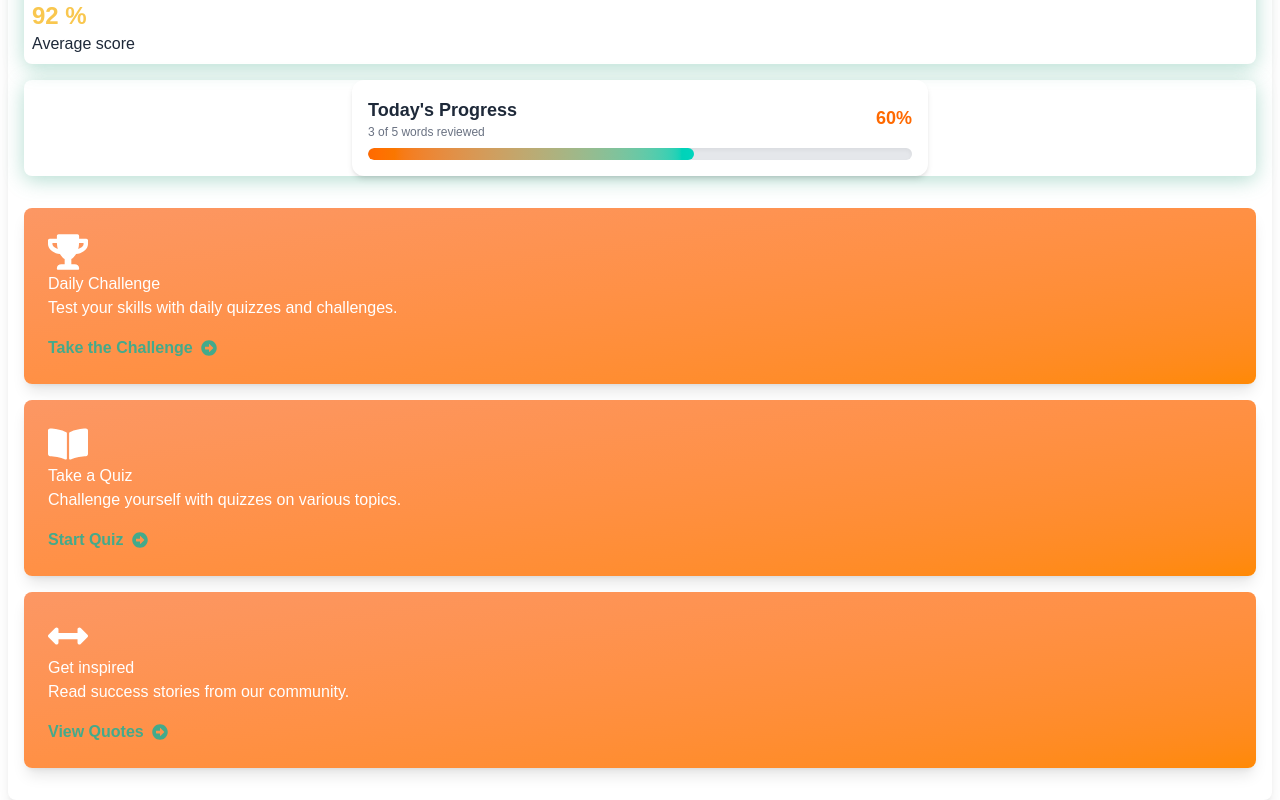
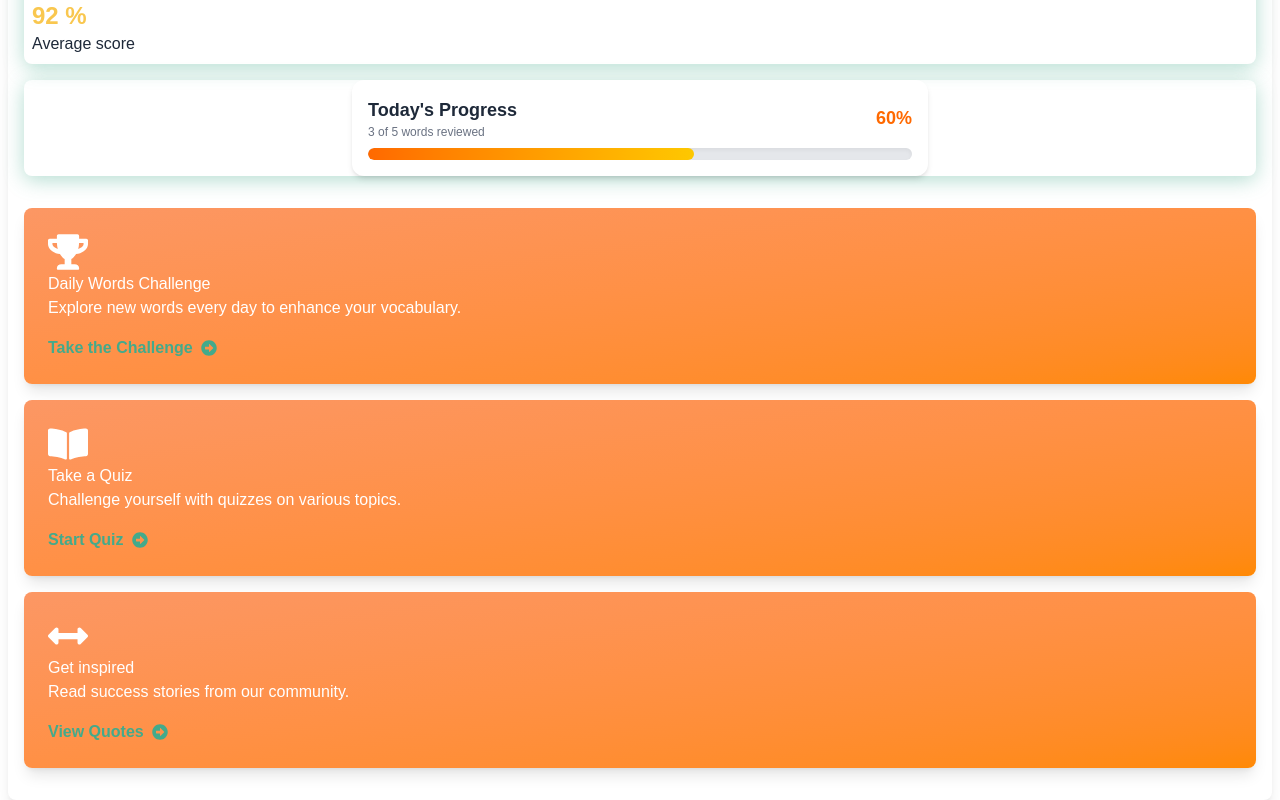
Before and after one commit to Githinji0/iHola, a React (Vite) app in the folder client/: page / in a window 1280 px wide. Shown: the part 1481-2281 px from the top of the page. Built offline with nearby package versions, Linux system fonts and the light colour scheme.

Commit message:
feat: Update HeroCard to use Link component and enhance HeroComponent with new card data; fix ProgressBar gradient

```diff
--- a/client/src/components/HeroCard.jsx
+++ b/client/src/components/HeroCard.jsx
@@ -1,15 +1,16 @@
-
+/* eslint-disable no-unused-vars */
+import { Link } from "react-router-dom"
 import { FaArrowAltCircleRight } from "react-icons/fa"
-const HeroCard = ({ icon, word, description, linkText }) => {
+const HeroCard = ({ icon, word, description, linkText, link }) => {
     return (
-        <div className="w-full rounded-lg bg-gradient-to-br from-[#fc9764] to-orange-400 p-6 text-white flex flex-col items-start shadow-lg my-4">
+        <div className="w-full rounded-lg bg-linear-to-br from-[#fc9764] to-orange-400 p-6 text-white flex flex-col items-start shadow-lg my-4">
             <h1>{icon}</h1>
             <h2>{word}</h2>
             <p>{description}</p>
 
-            <button className="mt-4 flex items-center text-[#43aa8b] font-semibold hover:underline">
+            <Link to={link} className="mt-4 flex items-center text-[#43aa8b] font-semibold hover:underline">
                 {linkText} <FaArrowAltCircleRight className="ml-2" />
-            </button>
+            </Link>
 
         </div>
     )
--- a/client/src/components/HeroComponent.jsx
+++ b/client/src/components/HeroComponent.jsx
@@ -4,6 +4,7 @@ import cactiImage from "../assets/skull.png";
 import StreakGraph from "./StreakGraph";
 import TodayProgress from "./ProgressBar";
 import HeroCard from "./HeroCard";
+import { Link } from "react-router-dom";
 
 const HeroComponent = () => {
     const exampleUser = {
@@ -14,22 +15,25 @@ const HeroComponent = () => {
     };
     const exampleCardData = [
         {
-            title: "Daily Challenge",
-            description: "Test your skills with daily quizzes and challenges.",
+            title: "Daily Words Challenge",
+            description: "Explore new words every day to enhance your vocabulary.",
             icon: <FaTrophy size={40} className="text-white" />,
             linkText: "Take the Challenge",
+            link: "/flashcards"
         },
         {
             title: "Take a Quiz",
             description: "Challenge yourself with quizzes on various topics.",
             icon: <FaBookOpen size={40} className="text-white" />,
             linkText: "Start Quiz",
+            link: "/quiz"
         },
         {
             title: "Get inspired",
             description: "Read success stories from our community.",
             icon: <FaArrowsAltH size={40} className="text-white" />,
             linkText: "View Quotes",
+            link: "/motivation"
         }
     ]
 
@@ -121,6 +125,7 @@ const HeroComponent = () => {
                                     word={card.title}
                                     description={card.description}
                                     linkText={card.linkText}
+                                    link={card.link}
                                 />
                             ))
                         }
--- a/client/src/components/ProgressBar.jsx
+++ b/client/src/components/ProgressBar.jsx
@@ -16,7 +16,7 @@ const ProgressBar = ({ completed, total }) => {
     return (
         <div className="w-full bg-gray-200 rounded-full h-3 overflow-hidden shadow-inner">
             <div
-                className="h-full rounded-full bg-linear-to-r from-orange-500 to-teal-400 transition-all duration-1000 ease-out"
+                className="h-full rounded-full bg-linear-to-r from-orange-500 to-yellow-400 transition-all duration-1000 ease-out"
                 style={{ width: `${progress}%` }}
             ></div>
         </div>
```
